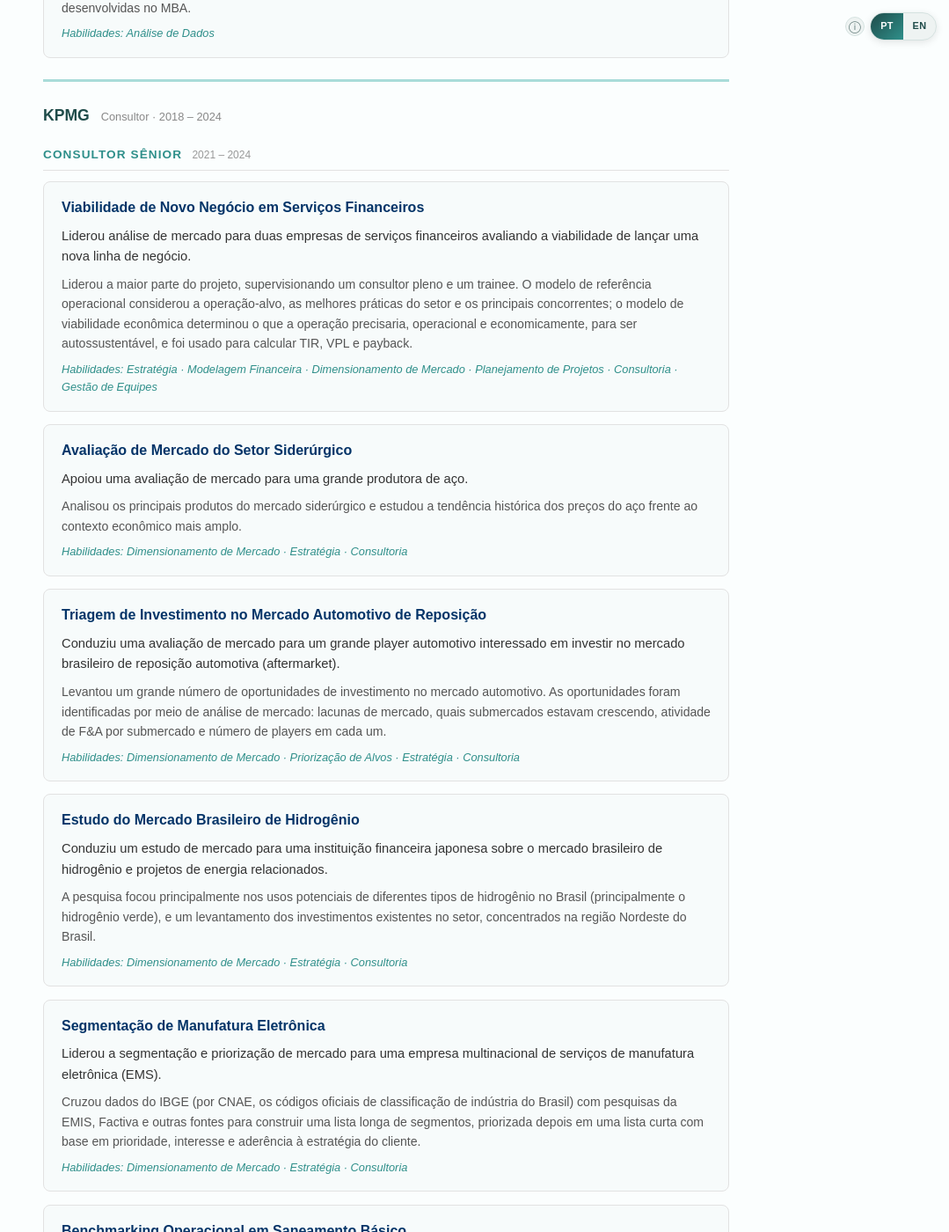
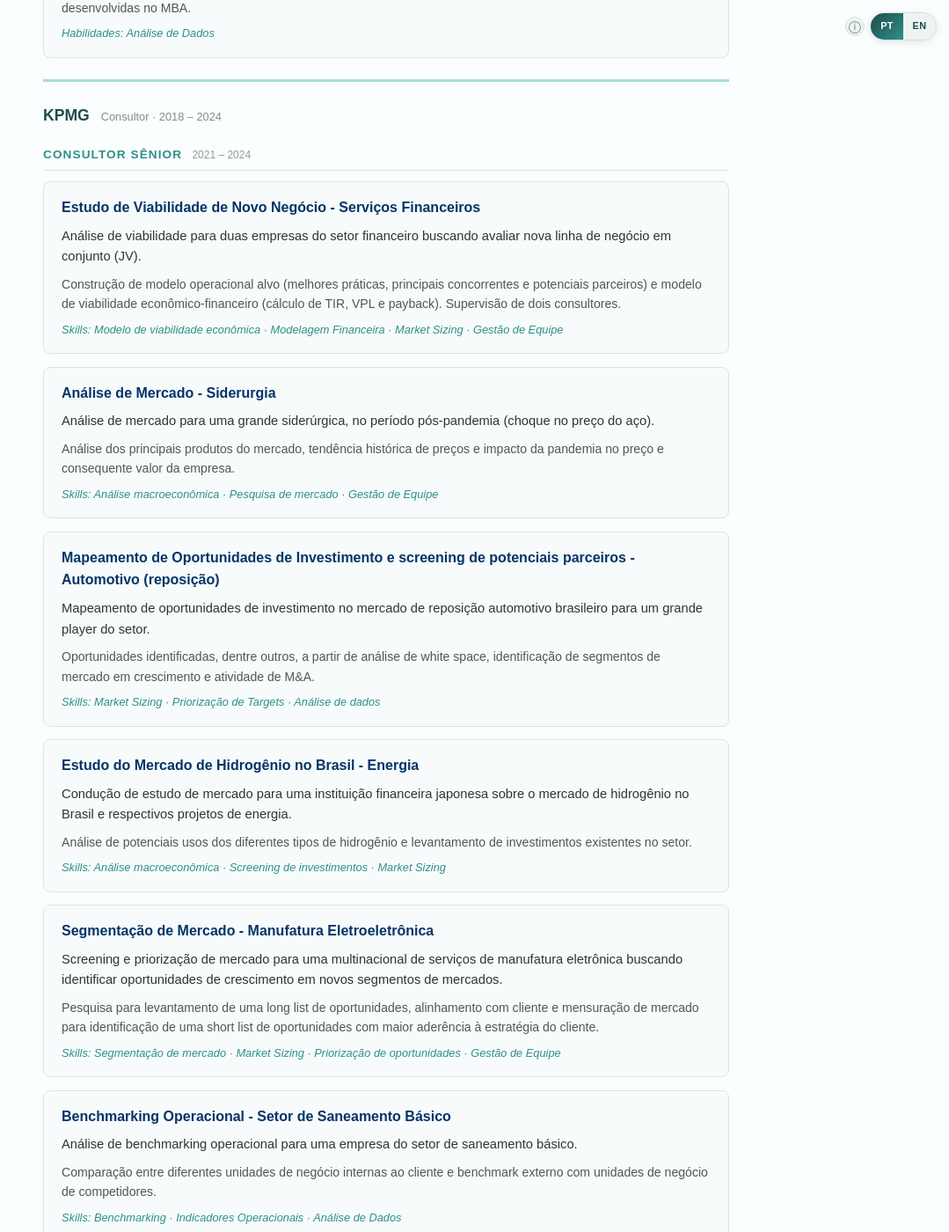
Before and after one commit to afboldrin/afboldrin.github.io, a Jekyll site: the page built from pt/cv-projects.html, in a window 1280 px wide and 1400 px high, scrolled down 1045 px. Shown: the whole window at 88% size, without its empty margins (201-1280 px from the left). Built offline with Jekyll 4.4.1, drawn with Linux system fonts in a browser that asks for light colours; some of the changed text lies outside the part shown.

Commit message:
Sync all 12 existing KPMG project cards with André's polished wording
Re-wrote every KPMG project already on the site (both EN and PT, in the
full cv-projects.html cards and the cv.html tooltip bullets) to match the
final text André wrote directly in his G-Drive detailed-CV docx. PT pages
now carry his own wording verbatim (including the English business jargon
he mixed in deliberately - Market Sizing, screening, carve-out, etc.);
EN pages are a fresh translation of that same text. A few facts changed
along the way to match the polished version: the aviation project is
framed as a carve-out (not "post-acquisition merger"), and the automotive
project now explicitly covers partner screening alongside investment
mapping. Mining and Education Sector projects are still not on the blog
at all (pre-existing gap, out of scope here).

Co-Authored-By: Claude Sonnet 5 <noreply@anthropic.com>
Claude-Session: https://claude.ai/code/session_016XNWXnNqRVrZWtkzF8gQS8

```diff
--- a/pt/cv-projects.html
+++ b/pt/cv-projects.html
@@ -40,93 +40,93 @@ translation: /cv-projects
     <h3 class="proj-role-label">Consultor Sênior <span class="proj-role-meta">2021 – 2024</span></h3>
 
     <div class="proj-item">
-      <h3>Viabilidade de Novo Negócio em Serviços Financeiros</h3>
-      <p class="proj-summary">Liderou análise de mercado para duas empresas de serviços financeiros avaliando a viabilidade de lançar uma nova linha de negócio.</p>
-      <p class="proj-detail">Liderou a maior parte do projeto, supervisionando um consultor pleno e um trainee. O modelo de referência operacional considerou a operação-alvo, as melhores práticas do setor e os principais concorrentes; o modelo de viabilidade econômica determinou o que a operação precisaria, operacional e economicamente, para ser autossustentável, e foi usado para calcular TIR, VPL e payback.</p>
-      <p class="proj-skills">Habilidades: Estratégia · Modelagem Financeira · Dimensionamento de Mercado · Planejamento de Projetos · Consultoria · Gestão de Equipes</p>
+      <h3>Estudo de Viabilidade de Novo Negócio - Serviços Financeiros</h3>
+      <p class="proj-summary">Análise de viabilidade para duas empresas do setor financeiro buscando avaliar nova linha de negócio em conjunto (JV).</p>
+      <p class="proj-detail">Construção de modelo operacional alvo (melhores práticas, principais concorrentes e potenciais parceiros) e modelo de viabilidade econômico-financeiro (cálculo de TIR, VPL e payback). Supervisão de dois consultores.</p>
+      <p class="proj-skills">Skills: Modelo de viabilidade econômica · Modelagem Financeira · Market Sizing · Gestão de Equipe</p>
     </div>
 
     <div class="proj-item">
-      <h3>Avaliação de Mercado do Setor Siderúrgico</h3>
-      <p class="proj-summary">Apoiou uma avaliação de mercado para uma grande produtora de aço.</p>
-      <p class="proj-detail">Analisou os principais produtos do mercado siderúrgico e estudou a tendência histórica dos preços do aço frente ao contexto econômico mais amplo.</p>
-      <p class="proj-skills">Habilidades: Dimensionamento de Mercado · Estratégia · Consultoria</p>
+      <h3>Análise de Mercado - Siderurgia</h3>
+      <p class="proj-summary">Análise de mercado para uma grande siderúrgica, no período pós-pandemia (choque no preço do aço).</p>
+      <p class="proj-detail">Análise dos principais produtos do mercado, tendência histórica de preços e impacto da pandemia no preço e consequente valor da empresa.</p>
+      <p class="proj-skills">Skills: Análise macroeconômica · Pesquisa de mercado · Gestão de Equipe</p>
     </div>
 
     <div class="proj-item">
-      <h3>Triagem de Investimento no Mercado Automotivo de Reposição</h3>
-      <p class="proj-summary">Conduziu uma avaliação de mercado para um grande player automotivo interessado em investir no mercado brasileiro de reposição automotiva (aftermarket).</p>
-      <p class="proj-detail">Levantou um grande número de oportunidades de investimento no mercado automotivo. As oportunidades foram identificadas por meio de análise de mercado: lacunas de mercado, quais submercados estavam crescendo, atividade de F&amp;A por submercado e número de players em cada um.</p>
-      <p class="proj-skills">Habilidades: Dimensionamento de Mercado · Priorização de Alvos · Estratégia · Consultoria</p>
+      <h3>Mapeamento de Oportunidades de Investimento e screening de potenciais parceiros - Automotivo (reposição)</h3>
+      <p class="proj-summary">Mapeamento de oportunidades de investimento no mercado de reposição automotivo brasileiro para um grande player do setor.</p>
+      <p class="proj-detail">Oportunidades identificadas, dentre outros, a partir de análise de white space, identificação de segmentos de mercado em crescimento e atividade de M&amp;A.</p>
+      <p class="proj-skills">Skills: Market Sizing · Priorização de Targets · Análise de dados</p>
     </div>
 
     <div class="proj-item">
-      <h3>Estudo do Mercado Brasileiro de Hidrogênio</h3>
-      <p class="proj-summary">Conduziu um estudo de mercado para uma instituição financeira japonesa sobre o mercado brasileiro de hidrogênio e projetos de energia relacionados.</p>
-      <p class="proj-detail">A pesquisa focou principalmente nos usos potenciais de diferentes tipos de hidrogênio no Brasil (principalmente o hidrogênio verde), e um levantamento dos investimentos existentes no setor, concentrados na região Nordeste do Brasil.</p>
-      <p class="proj-skills">Habilidades: Dimensionamento de Mercado · Estratégia · Consultoria</p>
+      <h3>Estudo do Mercado de Hidrogênio no Brasil - Energia</h3>
+      <p class="proj-summary">Condução de estudo de mercado para uma instituição financeira japonesa sobre o mercado de hidrogênio no Brasil e respectivos projetos de energia.</p>
+      <p class="proj-detail">Análise de potenciais usos dos diferentes tipos de hidrogênio e levantamento de investimentos existentes no setor.</p>
+      <p class="proj-skills">Skills: Análise macroeconômica · Screening de investimentos · Market Sizing</p>
     </div>
 
     <div class="proj-item">
-      <h3>Segmentação de Manufatura Eletrônica</h3>
-      <p class="proj-summary">Liderou a segmentação e priorização de mercado para uma empresa multinacional de serviços de manufatura eletrônica (EMS).</p>
-      <p class="proj-detail">Cruzou dados do IBGE (por CNAE, os códigos oficiais de classificação de indústria do Brasil) com pesquisas da EMIS, Factiva e outras fontes para construir uma lista longa de segmentos, priorizada depois em uma lista curta com base em prioridade, interesse e aderência à estratégia do cliente.</p>
-      <p class="proj-skills">Habilidades: Dimensionamento de Mercado · Estratégia · Consultoria</p>
+      <h3>Segmentação de Mercado - Manufatura Eletroeletrônica</h3>
+      <p class="proj-summary">Screening e priorização de mercado para uma multinacional de serviços de manufatura eletrônica buscando identificar oportunidades de crescimento em novos segmentos de mercados.</p>
+      <p class="proj-detail">Pesquisa para levantamento de uma long list de oportunidades, alinhamento com cliente e mensuração de mercado para identificação de uma short list de oportunidades com maior aderência à estratégia do cliente.</p>
+      <p class="proj-skills">Skills: Segmentação de mercado · Market Sizing · Priorização de oportunidades · Gestão de Equipe</p>
     </div>
 
     <div class="proj-item">
-      <h3>Benchmarking Operacional em Saneamento Básico</h3>
-      <p class="proj-summary">Conduziu uma análise de benchmarking operacional para uma empresa do setor de saneamento básico.</p>
-      <p class="proj-detail">Comparou as próprias unidades de negócio internas do cliente entre si, e realizou benchmark externo com unidades de negócio de competidores, usando indicadores operacionais construídos especificamente para o projeto.</p>
-      <p class="proj-skills">Habilidades: Benchmarking · Indicadores Operacionais · Análise de Dados</p>
+      <h3>Benchmarking Operacional - Setor de Saneamento Básico</h3>
+      <p class="proj-summary">Análise de benchmarking operacional para uma empresa do setor de saneamento básico.</p>
+      <p class="proj-detail">Comparação entre diferentes unidades de negócio internas ao cliente e benchmark externo com unidades de negócio de competidores.</p>
+      <p class="proj-skills">Skills: Benchmarking · Indicadores Operacionais · Análise de Dados</p>
     </div>
 
     <h3 class="proj-role-label">Consultor Pleno <span class="proj-role-meta">2021</span></h3>
 
     <div class="proj-item">
-      <h3>TMO Pós-Aquisição em Distribuição de Gás</h3>
-      <p class="proj-summary">Apoiou um Transformation Management Office (TMO) em uma grande distribuidora de gás após uma aquisição.</p>
-      <p class="proj-detail">Coordenou entre áreas de negócio para implementar o novo modelo operacional e garantir a conformidade da transação, encerrando projetos de transição. Interagiu diretamente com múltiplas áreas da empresa, acompanhando questões operacionais críticas e direcionando-as às equipes responsáveis, com o objetivo de reduzir o risco operacional no período pós-carveout.</p>
-      <p class="proj-skills">Habilidades: Resolução Colaborativa de Problemas · Consultoria · Habilidades Interpessoais</p>
+      <h3>TMO de Distribuidora de Gás Pós-Aquisição - Energia</h3>
+      <p class="proj-summary">Suporte ao Transformation Management Office (TMO) de uma distribuidora de gás após aquisição.</p>
+      <p class="proj-detail">Coordenação entre diferentes áreas para implementação de novo modelo operacional e garantia de conformidade da transação. Interação direta com múltiplas equipes da empresa, acompanhamento e encaminhamento de issues operacionais críticos às equipes responsáveis, com o objetivo de reduzir o risco operacional no período pós carve-out.</p>
+      <p class="proj-skills">Skills: Gerenciamento de projetos · Elaboração de relatórios</p>
     </div>
 
     <div class="proj-item">
-      <h3>Estudo de Expansão em Serviços Laboratoriais</h3>
-      <p class="proj-summary">Conduziu um estudo de mercado para uma empresa multinacional de serviços laboratoriais buscando expansão para novos segmentos.</p>
-      <p class="proj-detail">Cobriu dimensionamento de mercado, análise competitiva e identificação de fatores críticos de sucesso para os segmentos avaliados. Atuou em várias partes do projeto, com a principal contribuição individual sendo o dimensionamento de mercado de segmentos específicos.</p>
-      <p class="proj-skills">Habilidades: Pesquisa de Mercado · Elaboração de Relatórios · Consultoria</p>
+      <h3>Estudo de Expansão - Serviços Laboratoriais</h3>
+      <p class="proj-summary">Suporte na elaboração de estudo de mercado para uma multinacional de serviços laboratoriais buscando expansão para novos segmentos.</p>
+      <p class="proj-detail">Análise de dimensionamento de mercado, análise competitiva e identificação de fatores críticos de sucesso para os segmentos avaliados.</p>
+      <p class="proj-skills">Skills: Pesquisa de Mercado · Market Sizing</p>
     </div>
 
     <div class="proj-item">
-      <h3>Due Diligence Comercial em Distribuição de Combustíveis</h3>
-      <p class="proj-summary">Realizou Due Diligence Comercial (CDD) para um fundo de private equity com foco em um ativo de distribuição de combustíveis.</p>
-      <p class="proj-detail">Combinou dados públicos da ANP (órgão regulador nacional de petróleo/combustíveis) com dados de players de mercado para derivar métricas de white space para o cliente. Os achados foram apresentados por meio de uma visualização interativa em Tableau.</p>
-      <p class="proj-skills">Habilidades: Análise de Dados · Analytics · Consultoria · Tableau</p>
+      <h3>Due Diligence Comercial - Distribuição de Combustíveis</h3>
+      <p class="proj-summary">Due diligence comercial para um fundo de private equity avaliando um ativo de distribuição de combustíveis.</p>
+      <p class="proj-detail">Combinação e triangulação de múltiplas fontes de dados (públicas e de mercado) para análise de white space.</p>
+      <p class="proj-skills">Skills: Análise de white space · Pesquisa de mercado · Análise de Dados · Visualização de dados</p>
     </div>
 
     <div class="proj-item">
-      <h3>Due Diligence Operacional Industrial</h3>
-      <p class="proj-summary">Realizou Due Diligence Operacional (ODD) para um alvo de aquisição do setor industrial.</p>
-      <p class="proj-detail">Visitou a planta pessoalmente; coletou e analisou dados operacionais cobrindo lead time, gargalos e eficiência.</p>
-      <p class="proj-skills">Habilidades: Análise de Dados · Consultoria</p>
+      <h3>Due Diligence Operacional - Setor Industrial</h3>
+      <p class="proj-summary">Participação em due diligence operacional para um target de aquisição do setor industrial.</p>
+      <p class="proj-detail">Visita à fábrica, coleta e análise de dados operacionais para reporte ao potencial comprador.</p>
+      <p class="proj-skills">Skills: Visita técnica · Elaboração de relatórios</p>
     </div>
 
     <h3 class="proj-role-label">Consultor Júnior <span class="proj-role-meta">2019 – 2021</span></h3>
 
     <div class="proj-item">
-      <h3>Redesenho da Estrutura de Pessoas na Aviação</h3>
-      <p class="proj-summary">Avaliou e apoiou o redesenho da estrutura de pessoas em uma grande empresa de aviação, no contexto de uma reestruturação do modelo operacional pós-aquisição.</p>
-      <p class="proj-detail">Apoiou a revisão de headcount e o exercício de dimensionamento ideal (right-sizing), e ajudou a gerenciar o acompanhamento de headcount ao longo da fusão.</p>
-      <p class="proj-skills">Habilidades: Análise de Dados · Consultoria · Trabalho em Equipe</p>
+      <h3>Redesenho da Estrutura de Pessoas - Setor de Aviação</h3>
+      <p class="proj-summary">Apoio no redesenho da estrutura de pessoas de uma grande companhia aérea, no contexto de um carve-out.</p>
+      <p class="proj-detail">Suporte na revisão de headcount e right sizing além de acompanhamento e atualização da base de pessoas ao longo do carve-out.</p>
+      <p class="proj-skills">Skills: Análise de Dados · Elaboração de relatórios</p>
     </div>
 
     <h3 class="proj-role-label">Trainee <span class="proj-role-meta">2018 – 2019</span></h3>
 
     <div class="proj-item">
-      <h3>Projetos de Valuation e Suporte a Auditoria</h3>
-      <p class="proj-summary">Participou de projetos de valuation: avaliação de ativos imobiliários pelo método de fluxo de caixa descontado (DCF) e análise de demonstrações financeiras em apoio a trabalhos de auditoria.</p>
-      <p class="proj-detail">Apoiou o que era chamado internamente de "assistência de auditoria", principalmente trabalho de avaliação imobiliária. O processo consistia em revisar valores de ativos segundo as normas contábeis brasileiras (CPC), usando metodologia de DCF ou múltiplos comparáveis, e reconciliar o valor contábil com o valor revisado (avaliado/de mercado).</p>
-      <p class="proj-skills">Habilidades: Avaliação por DCF · Demonstrações Financeiras · Finanças · Microsoft Excel · Microsoft PowerPoint</p>
+      <h3>Suporte a Valuation e Auditoria</h3>
+      <p class="proj-summary">Suporte no processo de audit assistance, majoritariamente realizando trabalhos de avaliação do valor de imóveis.</p>
+      <p class="proj-detail">Revisão de valor de ativos sob as normas contábeis brasileiras (CPC), usando metodologias de fluxo de caixa descontado e múltiplos comparáveis. Comparação de valor contábil com o valor revisado (avaliação de mercado). Suporte a análises de demonstrações financeiras em projetos de auditoria.</p>
+      <p class="proj-skills">Skills: Valuation DCF · Análise de Demonstrações Financeiras · Análise de dados</p>
     </div>
   </section>
 
```
Also changed, not shown: cv-projects.html (+34 -34 lines), cv.html (+7 -7 lines), pt/cv.html (+7 -7 lines).
